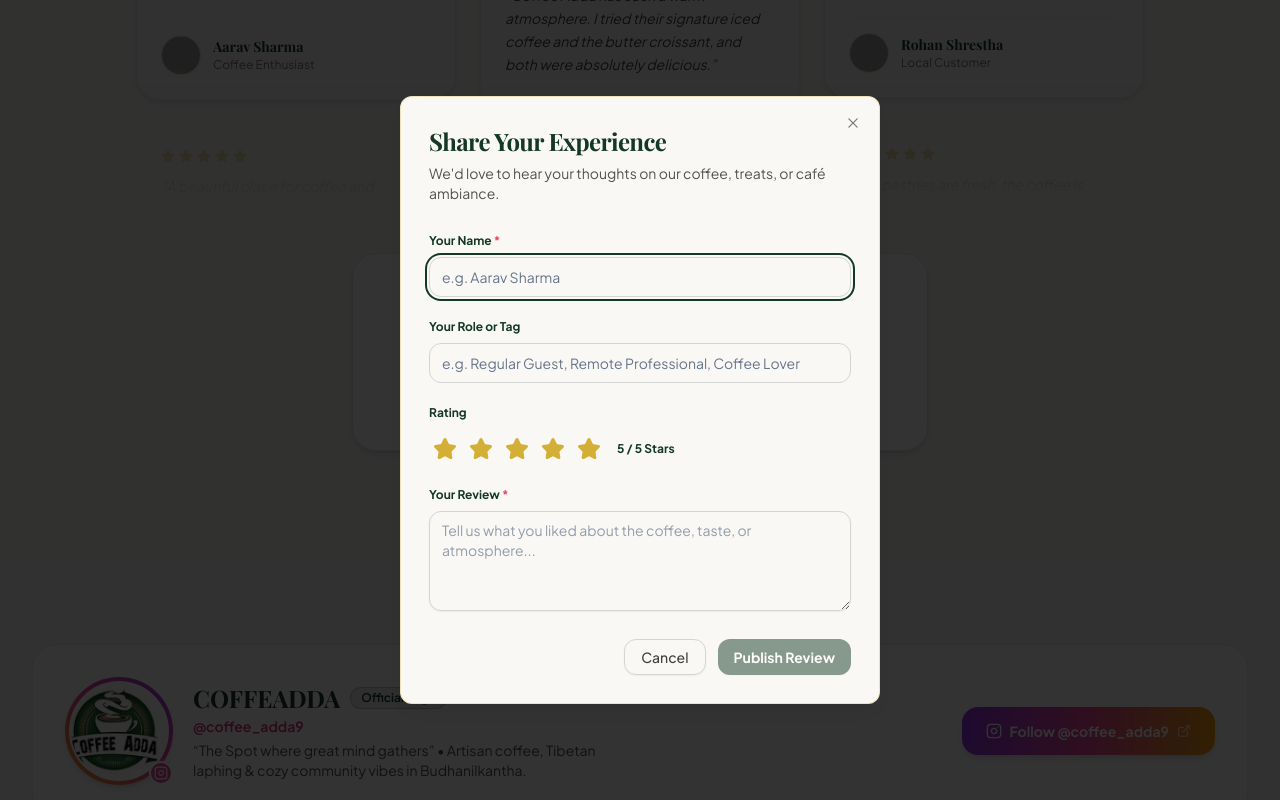
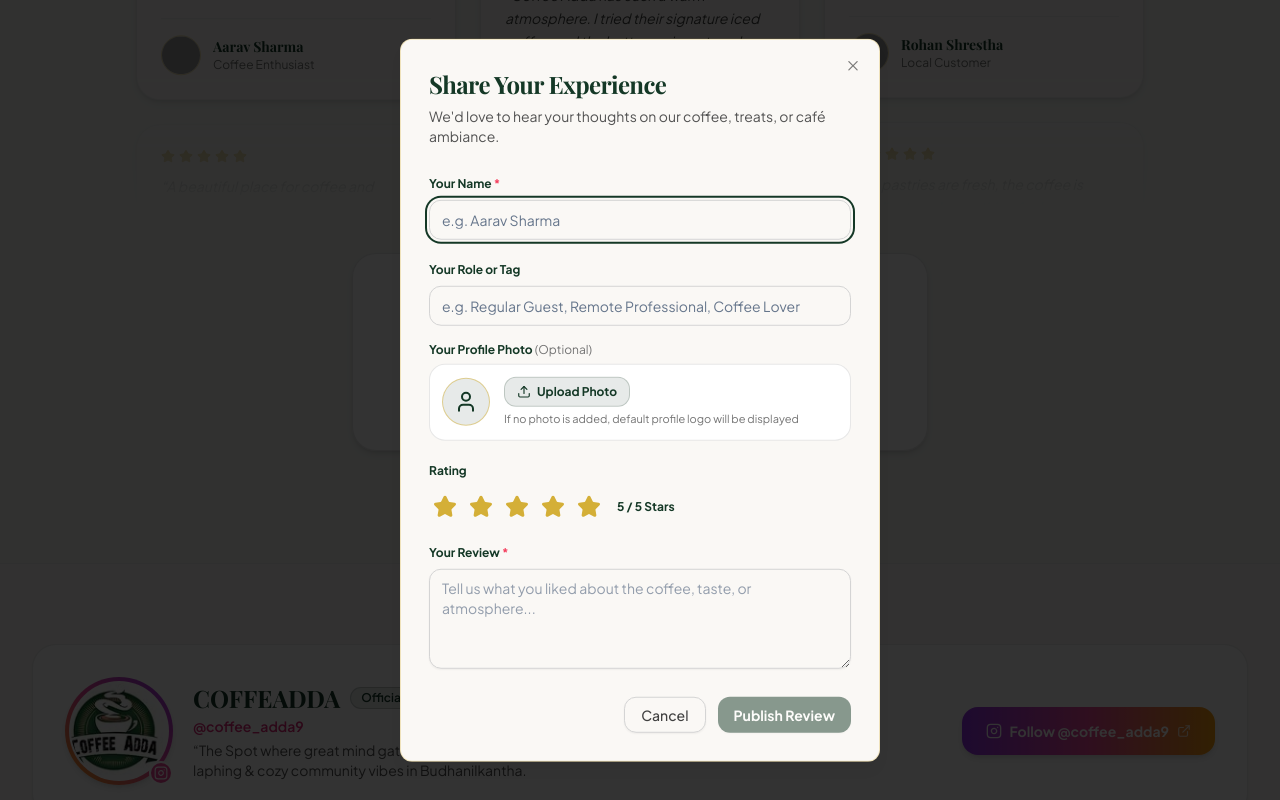
Before and after one commit to DipeshMahatoTharu/Coffee_Adda, a React (Vite) app in the folder frontend/: page / in a window 1280 px wide. Both pictures are taken after a click on the button "Add a Review". Shown: the part 4437-5237 px from the top of the page. Built offline with nearby package versions, Linux system fonts and the light colour scheme; grey boxes are pictures that could not be loaded; a web font is replaced by a local one.

Commit message:
Add optional profile photo upload to review dialog with default profile logo fallback

```diff
--- a/frontend/src/components/ui/testimonials-columns-1.tsx
+++ b/frontend/src/components/ui/testimonials-columns-1.tsx
@@ -1,6 +1,6 @@
 import React, { useState } from 'react';
 import { motion } from 'motion/react';
-import { Star, MessageSquarePlus, CheckCircle2 } from 'lucide-react';
+import { Star, MessageSquarePlus, CheckCircle2, User, Upload, X } from 'lucide-react';
 import { cn } from '../../lib/utils';
 import {
   Dialog,
@@ -22,7 +22,7 @@ export interface TestimonialItem {
   text: string;
   name: string;
   role: string;
-  image: string;
+  image?: string;
   rating?: number;
 }
 
@@ -154,12 +154,32 @@ export function TestimonialsColumn(props: TestimonialsColumnProps) {
 
             {/* Author Profile */}
             <div className="flex items-center gap-3 pt-4 mt-4 border-t border-neutral-200/70">
+              {item.image ? (
                 <img
                   src={item.image}
                   alt={item.name}
                   className="w-10 h-10 rounded-full object-cover border border-brand-gold/40 shadow-xs shrink-0"
                   loading="lazy"
+                  onError={(e) => {
+                    // Fallback to default profile logo if image fails to load
+                    e.currentTarget.style.display = 'none';
+                    const fallback = e.currentTarget.parentElement?.querySelector('.default-profile-logo') as HTMLElement;
+                    if (fallback) fallback.style.display = 'flex';
+                  }}
                 />
+              ) : null}
+
+              {/* Default Profile Logo (Shown when no photo is provided or on load error) */}
+              <div
+                className={cn(
+                  "default-profile-logo w-10 h-10 rounded-full bg-brand-forest/10 border border-brand-gold/40 items-center justify-center text-brand-forest shadow-xs shrink-0",
+                  item.image ? "hidden" : "flex"
+                )}
+                title="Profile Logo"
+              >
+                <User className="w-5 h-5 text-brand-forest" />
+              </div>
+
               <div className="truncate">
                 <h4 className="font-serif text-sm font-bold text-brand-forest truncate">
                   {item.name}
@@ -192,6 +212,8 @@ export default function TestimonialsColumnsSection({
   const [reviewText, setReviewText] = useState('');
   const [successToast, setSuccessToast] = useState<string | null>(null);
 
+  const [photoPreview, setPhotoPreview] = useState<string | null>(null);
+
   // Distribute items into 3 columns dynamically
   const firstColumn: TestimonialItem[] = [];
   const secondColumn: TestimonialItem[] = [];
@@ -203,20 +225,33 @@ export default function TestimonialsColumnsSection({
     else thirdColumn.push(item);
   });
 
+  const handlePhotoChange = (e: React.ChangeEvent<HTMLInputElement>) => {
+    const file = e.target.files?.[0];
+    if (file) {
+      if (file.size > 5 * 1024 * 1024) {
+        alert('Please choose an image under 5MB.');
+        return;
+      }
+      const reader = new FileReader();
+      reader.onloadend = () => {
+        setPhotoPreview(reader.result as string);
+      };
+      reader.readAsDataURL(file);
+    }
+  };
+
   const handleSubmitReview = (e: React.FormEvent) => {
     e.preventDefault();
     if (!name.trim() || !reviewText.trim()) return;
 
-    // Pick an avatar image
-    const randomAvatar = DEFAULT_AVATARS[Math.floor(Math.random() * DEFAULT_AVATARS.length)];
-
+    // If no custom photo is added, leave image undefined so default profile logo is shown
     const newReview: TestimonialItem = {
       id: `review-${Date.now()}`,
       name: name.trim(),
       role: role.trim() || 'Guest',
       rating,
       text: reviewText.trim(),
-      image: randomAvatar,
+      image: photoPreview || undefined,
     };
 
     // Prepend to testimonials so it immediately joins the live review stream!
@@ -242,6 +277,7 @@ export default function TestimonialsColumnsSection({
     setRole('');
     setRating(5);
     setReviewText('');
+    setPhotoPreview(null);
     setIsDialogOpen(false);
 
     // Show celebratory feedback
@@ -373,6 +409,65 @@ export default function TestimonialsColumnsSection({
                     />
                   </div>
 
+                  {/* Profile Photo (Optional) */}
+                  <div className="space-y-1.5 text-left">
+                    <div className="flex items-center justify-between">
+                      <Label htmlFor="author-photo-upload" className="text-xs font-bold text-brand-forest">
+                        Your Profile Photo <span className="text-neutral-500 font-normal">(Optional)</span>
+                      </Label>
+                      {photoPreview && (
+                        <button
+                          type="button"
+                          onClick={() => setPhotoPreview(null)}
+                          className="text-[11px] text-rose-600 hover:underline flex items-center gap-1 cursor-pointer font-medium"
+                        >
+                          <X className="w-3 h-3" />
+                          Remove Photo
+                        </button>
+                      )}
+                    </div>
+
+                    <div className="flex items-center gap-3.5 p-3 rounded-2xl bg-white border border-neutral-200/90 shadow-2xs">
+                      {/* Avatar Preview or Default Profile Logo */}
+                      <div className="relative w-12 h-12 rounded-full border border-brand-gold/50 flex items-center justify-center overflow-hidden shrink-0 shadow-xs bg-brand-forest/10">
+                        {photoPreview ? (
+                          <img
+                            src={photoPreview}
+                            alt="Profile preview"
+                            className="w-full h-full object-cover"
+                          />
+                        ) : (
+                          <div className="w-full h-full flex items-center justify-center text-brand-forest" title="Default profile logo">
+                            <User className="w-6 h-6 text-brand-forest" />
+                          </div>
+                        )}
+                      </div>
+
+                      {/* Upload Button & Status */}
+                      <div className="flex-1 min-w-0">
+                        <label
+                          htmlFor="author-photo-upload"
+                          className="inline-flex items-center gap-1.5 px-3 py-1.5 rounded-xl bg-brand-forest/10 hover:bg-brand-forest/15 text-brand-forest text-xs font-bold transition-colors cursor-pointer border border-brand-forest/20"
+                        >
+                          <Upload className="w-3.5 h-3.5 text-brand-forest" />
+                          <span>{photoPreview ? 'Change Photo' : 'Upload Photo'}</span>
+                        </label>
+                        <input
+                          id="author-photo-upload"
+                          type="file"
+                          accept="image/*"
+                          onChange={handlePhotoChange}
+                          className="hidden"
+                        />
+                        <p className="text-[11px] text-neutral-500 mt-1 truncate">
+                          {photoPreview
+                            ? 'Custom photo attached'
+                            : 'If no photo is added, default profile logo will be displayed'}
+                        </p>
+                      </div>
+                    </div>
+                  </div>
+
                   {/* Star Rating Picker */}
                   <div className="space-y-1.5 text-left">
                     <Label className="text-xs font-bold text-brand-forest">
```
Lines whose indentation alone changed are shown as unchanged.
